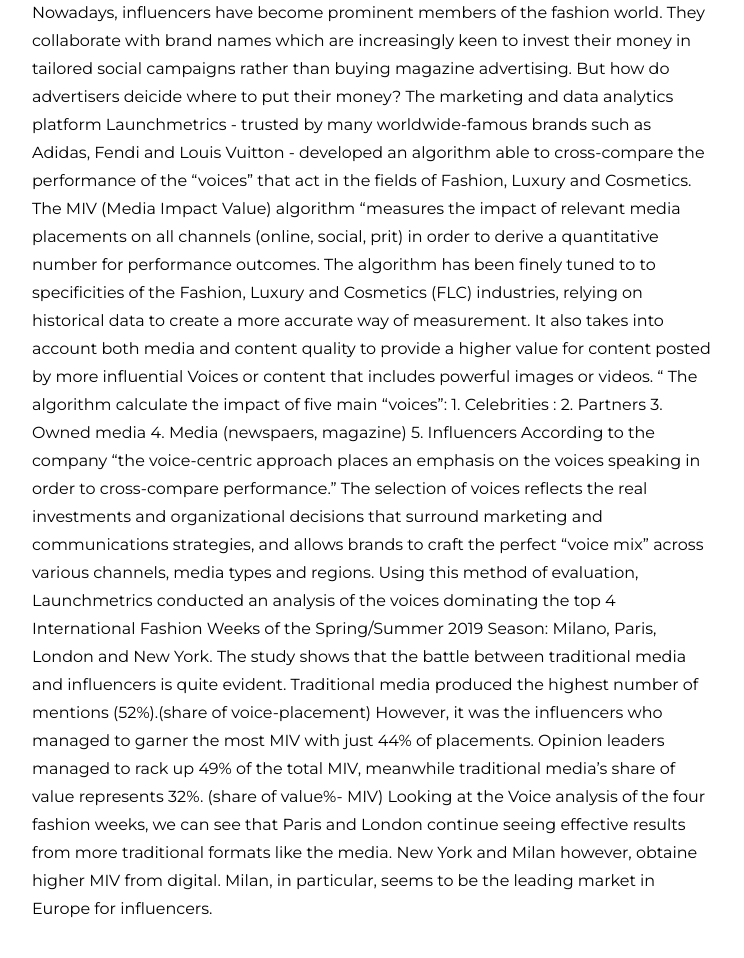
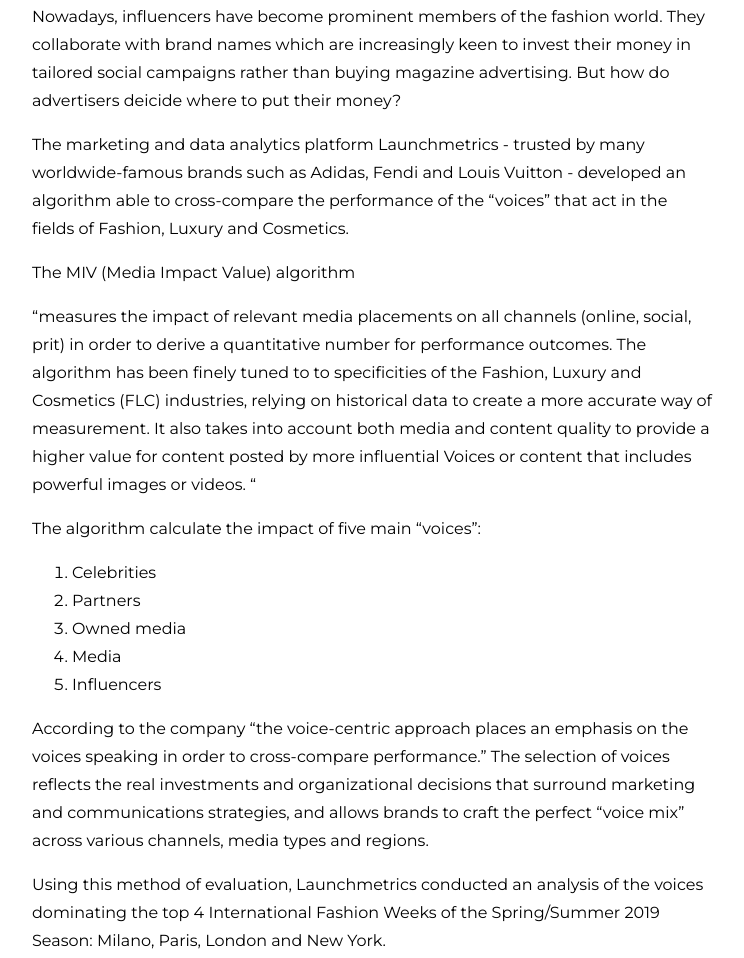
Before and after one commit to PinaSchipani/pinaschipani.github.io, a plain HTML site: page index.html in a window 1280 px wide. Shown: the part 1145-2103 px from the top of the page, without its empty margins (268-1012 px from the left). Drawn offline with Linux system fonts and the light colour scheme.

Commit message:
formatted index

```diff
--- a/index.html
+++ b/index.html
@@ -28,62 +28,55 @@
         </div>
         <div class="full-screen">
             <div class="content text">
-                In the beginning of 2000, fashion lovers opened their blogs to share their ideas and comment on the
-                latest trends. Shortly after, bloggers learned to monetize their contents and fashion blogs evolved from
-                personal diaries into smarketing tools.
-                <br>
-                <br>
+                <p>In the beginning of 2000, fashion lovers opened their blogs to share their ideas and comment on the
+                    latest trends. Shortly after, bloggers learned to monetize their contents and fashion blogs evolved
+                    from
+                    personal diaries into smarketing tools.</p>
                 Social media platforms such as Instagram, Twitter, Facebook and Youtube spread. They enabled bloggers to
                 reach a greater audience and have an even closer relationship with their existing readership. Many
                 bloggers decided to close their websites to focus on producing content for socials, particularly for
                 Instagram.
-                Nowadays, influencers have become prominent members of the fashion world. They collaborate with brand
-                names which are increasingly keen to invest their money in tailored social campaigns rather than buying
-                magazine advertising. But how do advertisers deicide where to put their money?
+                <p>Nowadays, influencers have become prominent members of the fashion world. They collaborate with brand
+                    names which are increasingly keen to invest their money in tailored social campaigns rather than
+                    buying
+                    magazine advertising. But how do advertisers deicide where to put their money?</p>
+                <p>
+                    The marketing and data analytics platform Launchmetrics - trusted by many worldwide-famous brands
+                    such
+                    as Adidas, Fendi and Louis Vuitton - developed an algorithm able to cross-compare the performance of
+                    the
+                    “voices” that act in the fields of Fashion, Luxury and Cosmetics.
+                </p>
+                <p>The MIV (Media Impact Value) algorithm</p>
 
-                The marketing and data analytics platform Launchmetrics - trusted by many worldwide-famous brands such
-                as Adidas, Fendi and Louis Vuitton - developed an algorithm able to cross-compare the performance of the
-                “voices” that act in the fields of Fashion, Luxury and Cosmetics.
-
-                The MIV (Media Impact Value) algorithm
-
-                “measures the impact of relevant media placements on all channels (online, social, prit) in order to
-                derive a quantitative number for performance outcomes. The algorithm has been finely tuned to to
-                specificities of the Fashion, Luxury and Cosmetics (FLC) industries, relying on historical data to
-                create a more accurate way of measurement. It also takes into account both media and content quality to
-                provide a higher value for content posted by more influential Voices or content that includes powerful
-                images or videos. “
+                <p>“measures the impact of relevant media placements on all channels (online, social, prit) in order to
+                    derive a quantitative number for performance outcomes. The algorithm has been finely tuned to to
+                    specificities of the Fashion, Luxury and Cosmetics (FLC) industries, relying on historical data to
+                    create a more accurate way of measurement. It also takes into account both media and content quality
+                    to
+                    provide a higher value for content posted by more influential Voices or content that includes
+                    powerful
+                    images or videos. “</p>
 
 
-                The algorithm calculate the impact of five main “voices”:
-
-                1. Celebrities :
-                2. Partners
-                3. Owned media
-                4. Media (newspaers, magazine)
-                5. Influencers
-
-                According to the company “the voice-centric approach places an emphasis on the voices speaking in order
-                to cross-compare performance.” The selection of voices reflects the real investments and organizational
-                decisions that surround marketing and communications strategies, and allows brands to craft the perfect
-                “voice mix” across various channels, media types and regions.
-
-
-                Using this method of evaluation, Launchmetrics conducted an analysis of the voices dominating the top 4
-                International Fashion Weeks of the Spring/Summer 2019 Season: Milano, Paris, London and New York.
-
-                The study shows that the battle between traditional media and influencers is quite evident.
-
-                Traditional media produced the highest number of mentions (52%).(share of voice-placement)
-
-                However, it was the influencers who managed to garner the most MIV with just 44% of placements. Opinion
-                leaders managed to rack up 49% of the total MIV, meanwhile traditional media’s share of value represents
-                32%. (share of value%- MIV)
-                Looking at the Voice analysis of the four fashion weeks, we can see that Paris and London continue
-                seeing effective results from more traditional formats like the media.
-                New York and Milan however, obtaine higher MIV from digital. Milan, in particular, seems to be the
-                leading market in Europe for influencers.
-
+                <p> The algorithm calculate the impact of five main “voices”:
+                    <ol>
+                        <li>Celebrities</li>
+                        <li>Partners</li>
+                        <li>Owned media</li>
+                        <li>Media</li>
+                        <li>Influencers</li>
+                    </ol>
+                    <p>According to the company “the voice-centric approach places an emphasis on the voices speaking in
+                        order
+                        to cross-compare performance.” The selection of voices reflects the real investments and
+                        organizational
+                        decisions that surround marketing and communications strategies, and allows brands to craft the
+                        perfect
+                        “voice mix” across various channels, media types and regions.</p>
+                    <p>Using this method of evaluation, Launchmetrics conducted an analysis of the voices dominating the
+                        top 4 International Fashion Weeks of the Spring/Summer 2019 Season: Milano, Paris, London and
+                        New York.</p>
             </div>
         </div>
         <div class="full-screen">
```
Also changed, not shown: js/main.js (added, +53 -0 lines).
